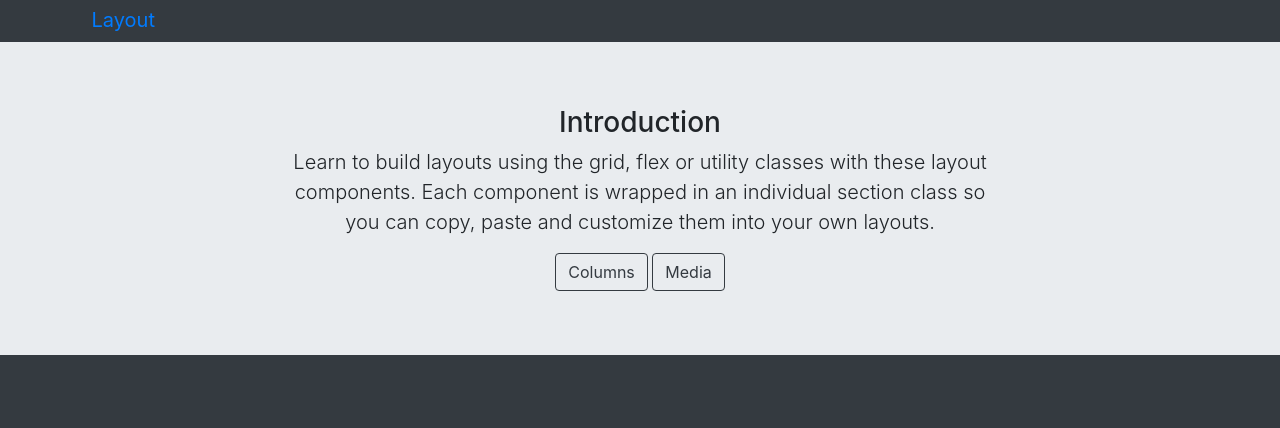
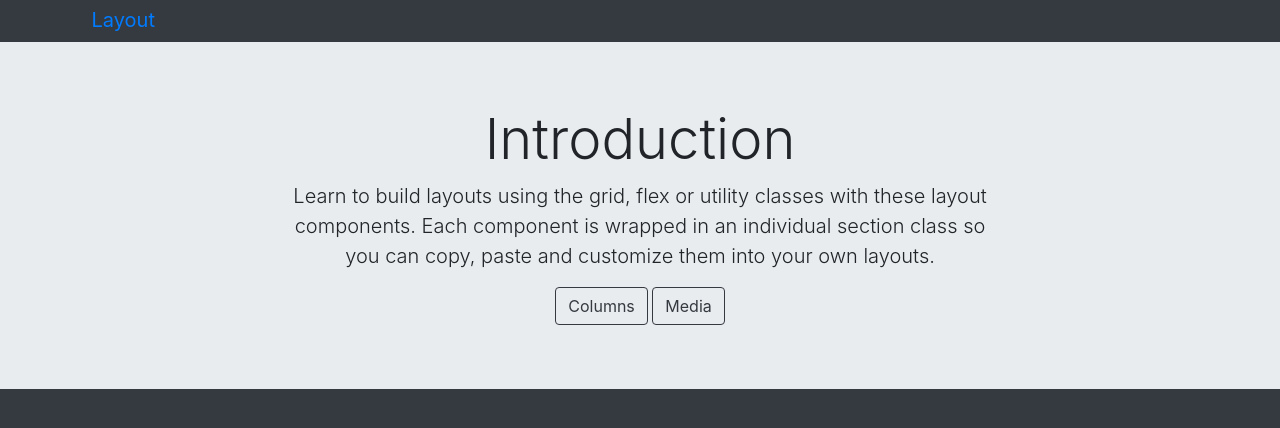
Before and after one commit to CMP-p/vigilant-waffle, a plain HTML site: page docs/index.html in a window 1280 px wide. Drawn offline with nearby package versions, Linux system fonts and the light colour scheme.

Commit message:
fixed headline

```diff
--- a/docs/index.html
+++ b/docs/index.html
@@ -43,7 +43,7 @@
         <div class="container text-center">
           <div class="row justify-content-center">
             <div class="col-11 col-sm-10 col-md-8 animated fadeInUp">
-              <h3 class="text-reverse">Introduction</h3>
+              <h3 class="text-reverse display-4">Introduction</h3>
               <p class="lead">
                 Learn to build layouts using the grid, flex or utility classes with these layout components. Each component is wrapped in an
                 individual section class so you can copy, paste and customize them into your own layouts.
```
